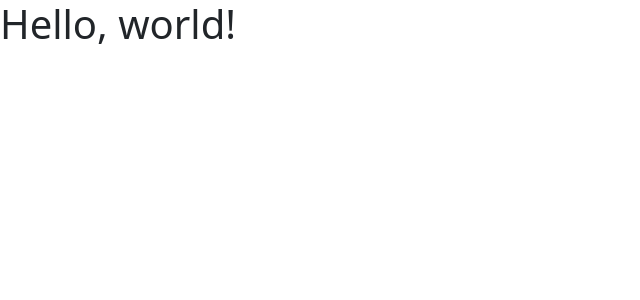
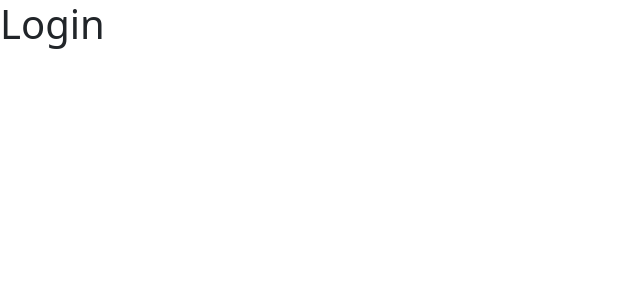
Before and after one commit to muhammadbadrul1234/Code-Compass, a React (Vite) app: page / in a window 1280 px wide. Shown: the top 300 px of the page, without its empty margins (0-640 px from the left). Built offline with nearby package versions, Linux system fonts and the light colour scheme.

Commit message:
Login PAge Design

```diff
--- a/index.html
+++ b/index.html
@@ -4,7 +4,7 @@
     <meta charset="UTF-8" />
     <link rel="icon" type="image/svg+xml" href="/vite.svg" />
     <meta name="viewport" content="width=device-width, initial-scale=1.0" />
-    <title>CC</title>
+    <title>Code Compass</title>
   </head>
   <body>
     <div id="root"></div>
--- a/package.json
+++ b/package.json
@@ -15,8 +15,8 @@
     "react-dom": "^18.2.0"
   },
   "devDependencies": {
-    "@types/react": "^18.0.27",
-    "@types/react-dom": "^18.0.10",
+    "@types/react": "^18.2.14",
+    "@types/react-dom": "^18.2.6",
     "@vitejs/plugin-react": "^3.1.0",
     "typescript": "^4.9.3",
     "vite": "^4.1.0"
--- /dev/null
+++ b/src/Login.tsx
@@ -0,0 +1,13 @@
+import React from "react";
+import ReactDOM from "react-dom/client";
+
+
+function Login() {
+    return (
+        <div >
+            <h1>Login</h1>
+        </div>
+    );
+}
+
+export default Login;
--- a/src/main.tsx
+++ b/src/main.tsx
@@ -1,9 +1,10 @@
 import React from "react";
 import ReactDOM from "react-dom/client";
 import "bootstrap/dist/css/bootstrap.css";
+import Login from "./Login";
 
 ReactDOM.createRoot(document.getElementById("root") as HTMLElement).render(
   <React.StrictMode>
-    <h1>Hello, world!</h1>
+      <Login />
   </React.StrictMode>
 );
```
